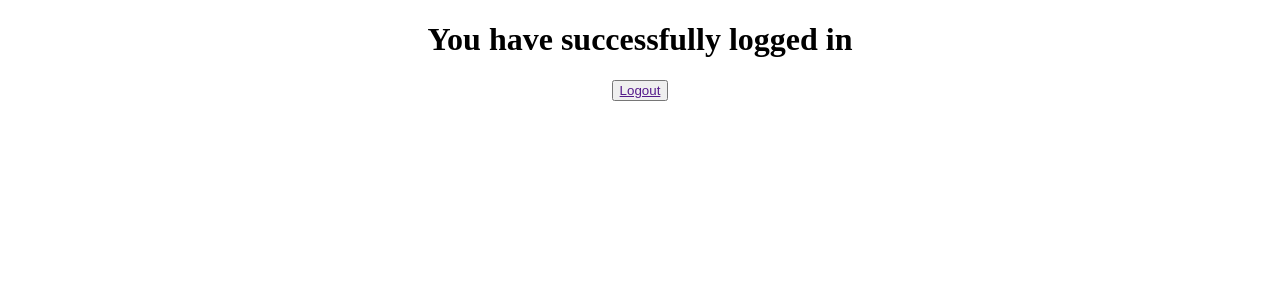
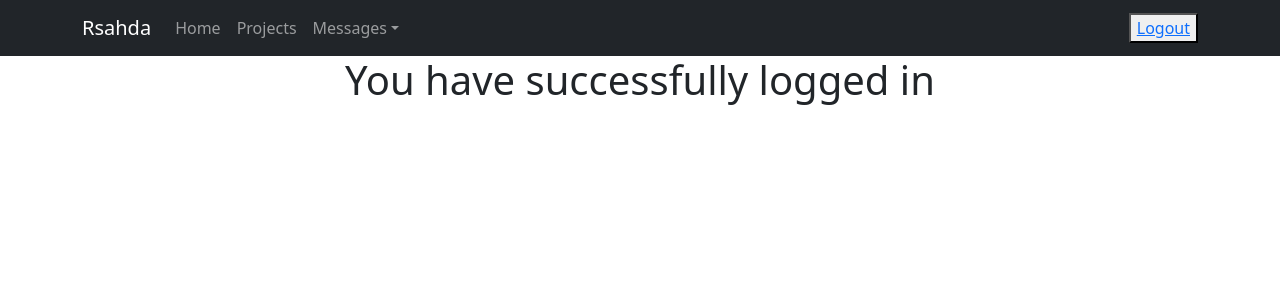
Before and after one commit to RSAHDA/home-website, a Django app: template templates/home.html in a window 1280 px wide. Shown: the top 300 px of the page. Run offline with Django 4.2, Linux system fonts and the light colour scheme; the template is opened without the code that fills it, so the values that code supplies are empty; some libraries are stand-ins or nearby versions.

Commit message:
shifted everything to navbar

```diff
--- a/templates/home.html
+++ b/templates/home.html
@@ -3,14 +3,47 @@
 <head>
     <meta charset="UTF-8">
     <title>Home</title>
+    <link href="https://cdn.jsdelivr.net/npm/bootstrap@5.1.3/dist/css/bootstrap.min.css" rel="stylesheet"
+          integrity="sha384-1BmE4kWBq78iYhFldvKuhfTAU6auU8tT94WrHftjDbrCEXSU1oBoqyl2QvZ6jIW3" crossorigin="anonymous">
 </head>
 <body>
+    <nav class="navbar navbar-expand-lg navbar-dark bg-dark" aria-label="Ninth navbar example">
+        <div class="container-xl">
+          <a class="navbar-brand" href="#">Rsahda</a>
+          <button class="navbar-toggler" type="button" data-bs-toggle="collapse" data-bs-target="#navbarsExample07XL" aria-controls="navbarsExample07XL" aria-expanded="false" aria-label="Toggle navigation">
+            <span class="navbar-toggler-icon"></span>
+          </button>
+
+          <div class="collapse navbar-collapse" id="navbarsExample07XL">
+            <ul class="navbar-nav me-auto mb-2 mb-lg-0">
+              <li class="nav-item">
+                <a class="nav-link" aria-current="page" href="#">Home</a>
+              </li>
+              <li class="nav-item active">
+                <a class="nav-link" href="#">Projects</a>
+              </li>
+              <li class="nav-item dropdown">
+                <a class="nav-link dropdown-toggle" href="#" id="dropdown07XL" data-bs-toggle="dropdown" aria-expanded="false">Messages</a>
+                <ul class="dropdown-menu" aria-labelledby="dropdown07XL">
+                  <li><a class="dropdown-item" href="#"> Inbox </a></li>
+                  <li><a class="dropdown-item" href="#"> Email </a></li>
+                  <li><a class="dropdown-item" href="#"> Trash </a></li>
+                </ul>
+              </li>
+            </ul>
+            <form method="POST">
+            {%csrf_token%}
+            <button type="submit" name="logout" class = "navbar-btn"><a href ="">Logout</a></button>
+            </form>
+          </div>
+        </div>
+      </nav>
 <center>
     <h1>You have successfully logged in</h1>
-    <form method="POST">
-        {%csrf_token%}
-        <button type="submit" name="logout"><a href ="">Logout</a></button>
-    </form>
 </center>
+<script src="https://cdn.jsdelivr.net/npm/@popperjs/core@2.10.2/dist/umd/popper.min.js" integrity="sha384-7+zCNj/IqJ95wo16oMtfsKbZ9ccEh31eOz1HGyDuCQ6wgnyJNSYdrPa03rtR1zdB"
+        crossorigin="anonymous"></script>
+<script src="https://cdn.jsdelivr.net/npm/bootstrap@5.1.3/dist/js/bootstrap.min.js"
+        integrity="sha384-QJHtvGhmr9XOIpI6YVutG+2QOK9T+ZnN4kzFN1RtK3zEFEIsxhlmWl5/YESvpZ13" crossorigin="anonymous"></script>
 </body>
 </html>
```
